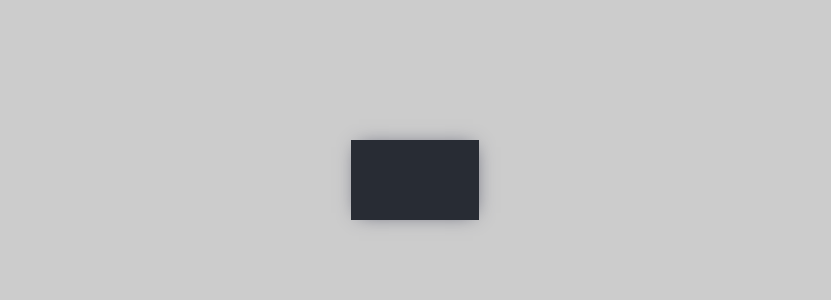
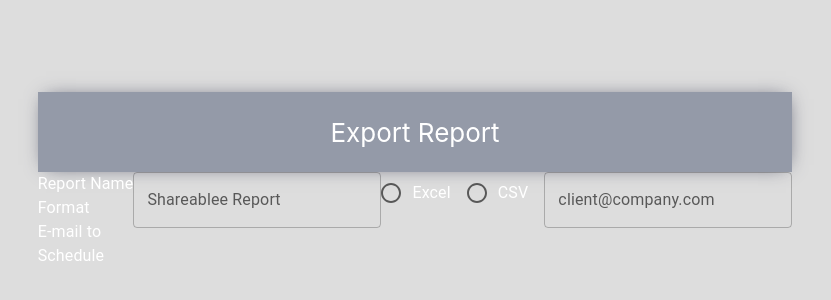
Before and after one commit to SerafinPL/react-export-mod, a React (Create React App) app: page / in a window 1280 px wide. Shown: the part 220-520 px from the top of the page, without its empty margins (225-1056 px from the left). Built offline with nearby package versions, Linux system fonts and the light colour scheme.

Commit message:
making a form

```diff
--- a/package.json
+++ b/package.json
@@ -3,6 +3,9 @@
   "version": "0.1.0",
   "private": true,
   "dependencies": {
+    "@emotion/react": "^11.8.2",
+    "@emotion/styled": "^11.8.1",
+    "@mui/material": "^5.5.1",
     "@testing-library/jest-dom": "^5.16.2",
     "@testing-library/react": "^12.1.4",
     "@testing-library/user-event": "^13.5.0",
--- a/src/App.js
+++ b/src/App.js
@@ -6,7 +6,7 @@ const  App = () => {
   return (
     <div className={classes.App}>
       <header className={classes.AppHeader}>
-        <Modal/>
+        <Modal />
       </header>
     </div>
   );
--- a/src/Modal/Modal.js
+++ b/src/Modal/Modal.js
@@ -1,12 +1,71 @@
 import classes from "./Modal.module.scss";
 
-
+import {
+  Radio,
+  TextField,
+  Box,
+  FormControl,
+  FormLabel,
+  RadioGroup,
+  FormControlLabel,
+  Typography,
+} from "@mui/material";
 
 const Modal = () => {
   return (
     <div className={classes.Backdrop}>
       <div className={classes.Modal}>
-        <header className={classes.ModalHeader}></header>
+        <header className={classes.ModalHeader}>Export Report</header>
+        <main>
+          <Box
+            // component="form"
+            sx={{
+              display: "flex",
+            }}
+            noValidate
+            autoComplete="off"
+          >
+            <Box>
+              <Typography sx={{ textAlign: "left" }}>Report Name</Typography>
+              <Typography sx={{ textAlign: "left" }}>Format</Typography>
+              <Typography sx={{ textAlign: "left" }}>E-mail to</Typography>
+              <Typography sx={{ textAlign: "left" }}>Schedule</Typography>
+            </Box>
+            <Box>
+              <TextField
+                id="name"
+                label="Shareablee Report"
+                variant="outlined"
+              />
+
+              <FormControl>
+                <RadioGroup
+                  row
+                  aria-labelledby="demo-row-radio-buttons-group-label"
+                  name="row-radio-buttons-group"
+                >
+                  <FormControlLabel
+                    value="Excel"
+                    control={<Radio />}
+                    label="Excel"
+                  />
+                  <FormControlLabel
+                    value="CSV"
+                    control={<Radio />}
+                    label="CSV"
+                  />
+
+                </RadioGroup>
+              </FormControl>
+              <TextField
+                id="email"
+                label="client@company.com"
+                variant="outlined"
+              />
+
+            </Box>
+          </Box>
+        </main>
       </div>
     </div>
   );
--- a/src/Modal/Modal.module.scss
+++ b/src/Modal/Modal.module.scss
@@ -3,7 +3,7 @@
 }
 
 .ModalHeader {
-  background-color: #282c34;
+  background-color: #949aa8;
   min-height: 10vh;
   min-width: 10vw;
   display: flex;
@@ -16,6 +16,9 @@
   -webkit-box-shadow: 1px 0px 19px -7px rgba(66, 68, 90, 1);
   -moz-box-shadow: 1px 0px 19px -7px rgba(66, 68, 90, 1);
   box-shadow: 1px 0px 19px -7px rgba(66, 68, 90, 1);
+
+
+
 }
 
 .Modal-link {
@@ -29,5 +32,5 @@
   justify-content: center;
   align-items: center;
 
-  background-color: #ccc;
+  background-color: #ddd;
 }
```
Also changed, not shown: 1 other file (tests, documents, lock files or other folders).
